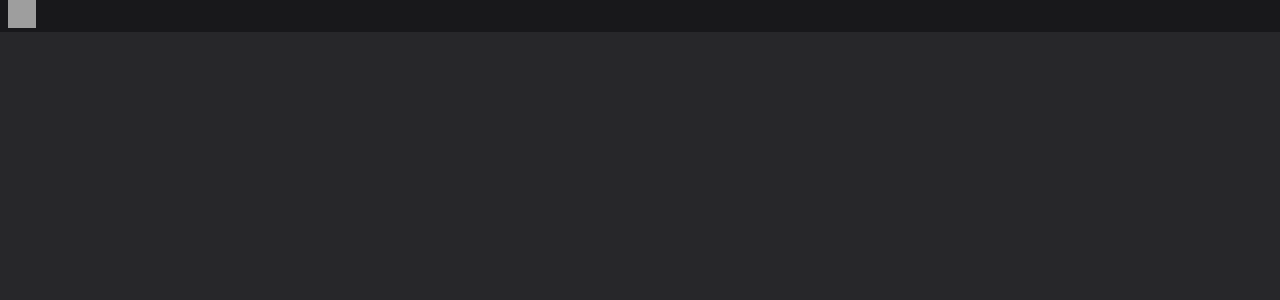
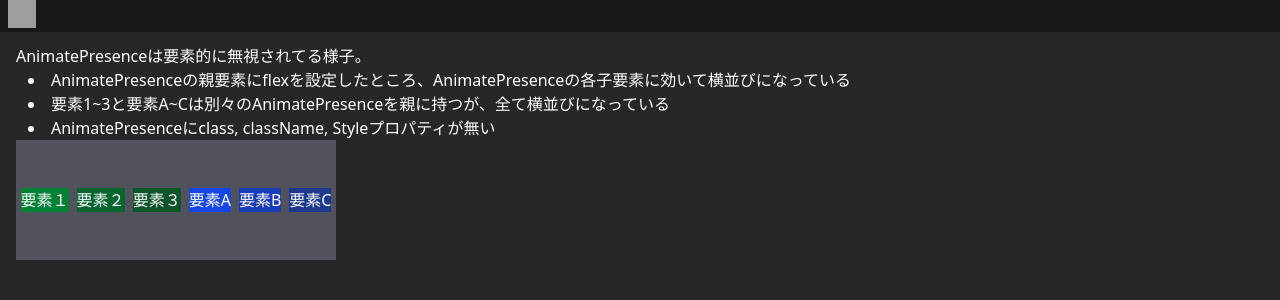
Before and after one commit to shari-sushi/sandbox, a React (Vite) app in the folder frontend/: page /animate-presence/behavior-animate-presence in a window 1280 px wide. Before the commit this address had no page. Shown: the top 300 px of the page. Built offline with nearby package versions, Linux system fonts and the light colour scheme; grey boxes are pictures that could not be loaded.

Commit message:
AnimatePresenceの要素存在感の確認ページを追加

```diff
--- a/frontend/src/App.tsx
+++ b/frontend/src/App.tsx
@@ -7,6 +7,7 @@ import LiveChatPage from "./pages/FramerMotion/LiveChat";
 import { TailwindOpacity } from "./pages/TailwindOpacity";
 import OtherPage from "./pages/OtherPage/OtherPage";
 import ControllerPage from "./pages/FramerMotion/Controller";
+import BehaviorAnimatePresencePage from "./pages/FramerMotion/BehaviorAnimatePresence";
 
 function App() {
   return (
@@ -17,6 +18,7 @@ function App() {
           <Route path="/post-image-page" element={<PostImagePage />} />
           <Route path="/animate-presence">
             <Route index element={<div>path確認して!</div>} />
+            <Route path="behavior-animate-presence" element={<BehaviorAnimatePresencePage />} />
             <Route path="live-chat" element={<LiveChatPage />} />
             <Route path="live-chat-levitation" element={<LiveChatLevitationPage />} />
             <Route path="controller" element={<ControllerPage />} />
--- /dev/null
+++ b/frontend/src/pages/FramerMotion/BehaviorAnimatePresence.tsx
@@ -0,0 +1,84 @@
+import { AnimatePresence, motion } from "framer-motion";
+
+export default function BehaviorAnimatePresencePage() {
+  return <Component />;
+}
+
+export interface Props {
+  id?: string;
+}
+
+export const Component = () => {
+  return (
+    <div className="flex flex-col gap-4 ">
+      <div className="w-fit p-2">
+        <div>AnimatePresenceは要素的に無視されてる様子。</div>
+        <div className="ml-3">
+          <li>AnimatePresenceの親要素にflexを設定したところ、AnimatePresenceの各子要素に効いて横並びになっている</li>
+          <li>要素1~3と要素A~Cは別々のAnimatePresenceを親に持つが、全て横並びになっている</li>
+          <li>AnimatePresenceにclass, className, Styleプロパティが無い</li>
+        </div>
+        <div className="flex gap-2 w-80 h-30 items-center justify-center bg-zinc-600 overflow-hidden">
+          <AnimatePresence>
+            <MotionDivUp>
+              <div className={`bg-green-700`}>要素１</div>
+            </MotionDivUp>
+            <MotionDivUp>
+              <div className={`bg-green-800`}>要素２</div>
+            </MotionDivUp>
+            <MotionDivUp>
+              <div className={`bg-green-900`}>要素３</div>
+            </MotionDivUp>
+          </AnimatePresence>
+          <AnimatePresence>
+            <MotionDivDown>
+              <div className={`bg-blue-700`}>要素A</div>
+            </MotionDivDown>
+            <MotionDivDown>
+              <div className={`bg-blue-800`}>要素B</div>
+            </MotionDivDown>
+            <MotionDivDown>
+              <div className={`bg-blue-900`}>要素C</div>
+            </MotionDivDown>
+          </AnimatePresence>
+        </div>
+      </div>
+    </div>
+  );
+};
+
+const movingHeight = 32 * 4; // 動く高さ
+
+const MotionDivUp = ({ children, className }: { layoutId?: string; children: React.ReactNode; className?: string }) => {
+  return (
+    <>
+      <motion.div
+        className={`${className} z-0`}
+        initial={{ y: movingHeight }} // 下から出現
+        animate={{ opacity: 1, y: 0 }} // 所定の位置に
+        transition={{
+          mass: 1,
+        }}
+      >
+        {children}
+      </motion.div>
+    </>
+  );
+};
+
+const MotionDivDown = ({ children, className }: { layoutId?: string; children: React.ReactNode; className?: string }) => {
+  return (
+    <>
+      <motion.div
+        className={`${className} z-0`}
+        initial={{ y: -movingHeight }} // 下から出現
+        animate={{ opacity: 1, y: 0 }} // 所定の位置に
+        transition={{
+          mass: 1,
+        }}
+      >
+        {children}
+      </motion.div>
+    </>
+  );
+};
--- a/frontend/src/pages/TopPage/TopPage.tsx
+++ b/frontend/src/pages/TopPage/TopPage.tsx
@@ -15,6 +15,9 @@ export const Component = () => {
         {/* <LinkWrapper to="/animate-presence">
           <ul>Animate Presence</ul>
         </LinkWrapper> */}
+        <LinkWrapper to="/animate-presence/behavior-animate-presence">
+          <ul>Framer Motion : behavior-animate-presence</ul>
+        </LinkWrapper>
         <LinkWrapper to="/animate-presence/live-chat-levitation">
           <ul>Framer Motion : live-chat-levitation</ul>
         </LinkWrapper>
```
